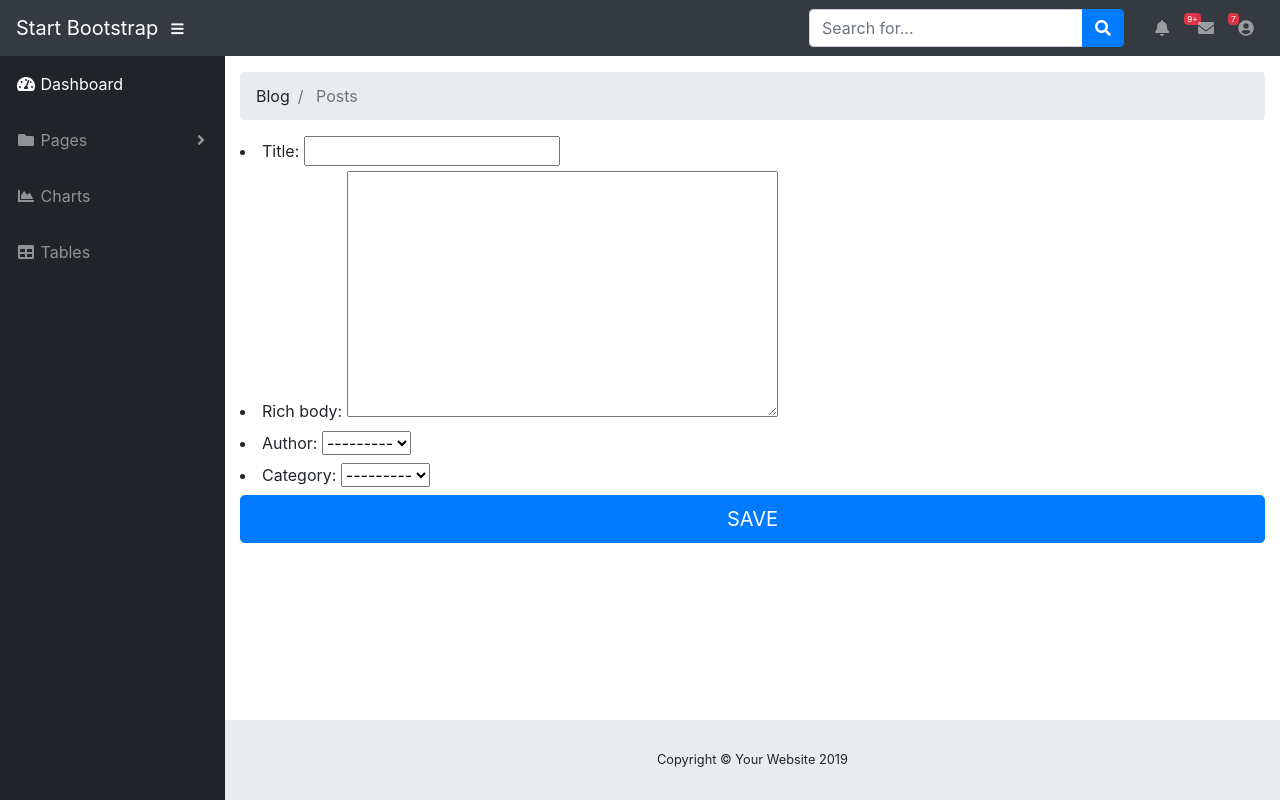
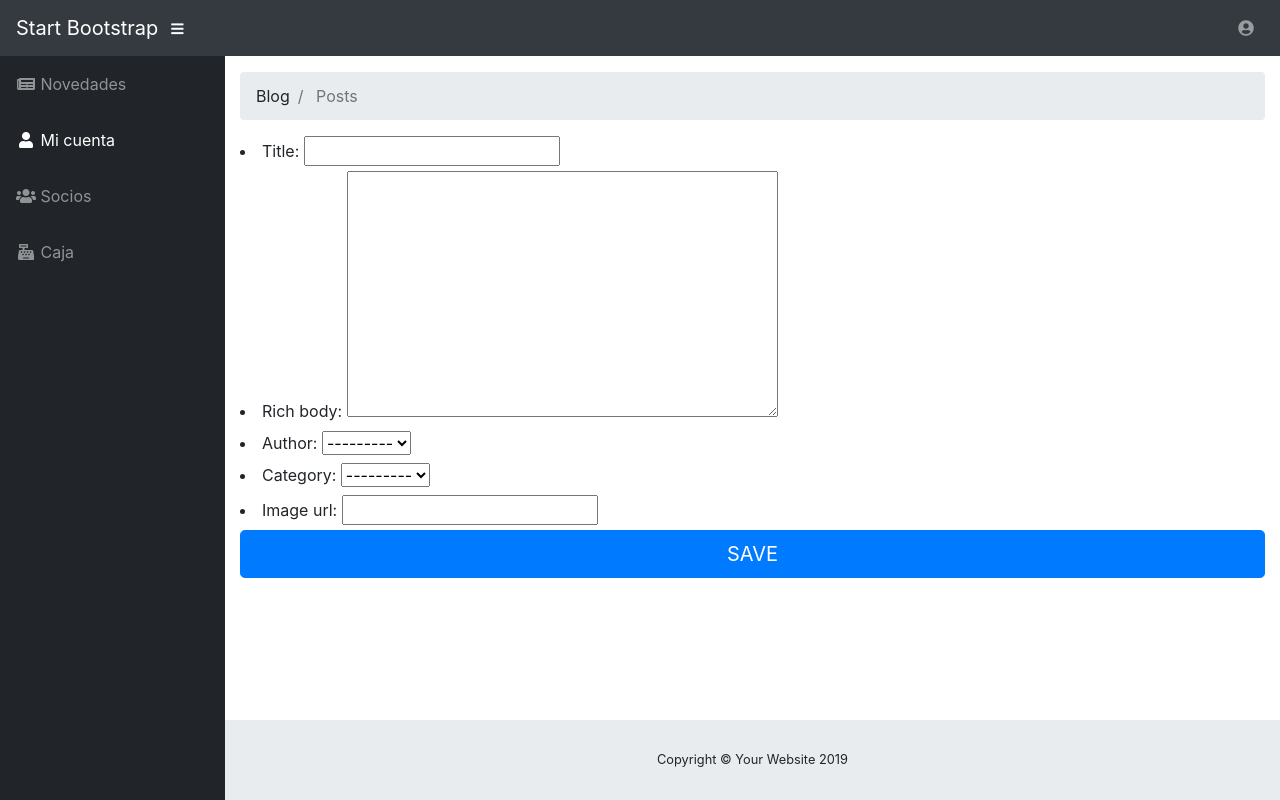
Before and after one commit to cristianemoyano/barrio-cloud, a Django app: page /blog/new/ in a window 1280 px wide. Run offline with Django 3.2, Linux system fonts and the light colour scheme; data that the repository does not hold is empty; some libraries are stand-ins or nearby versions.

Commit message:
improve blog

```diff
--- a/blog/models.py
+++ b/blog/models.py
@@ -34,11 +34,12 @@ class Category(TimestampleModel):
 
 
 class Blog(TimestampleModel):
-    title = models.CharField(max_length=250, unique=True)
-    slug = models.SlugField(max_length=250, unique=True)
-    body = models.TextField()
+    title = models.CharField(max_length=250)
+    slug = models.SlugField(max_length=250)
+    summary = models.CharField(max_length=100)
     rich_body = HTMLField()
     author = models.ForeignKey(User, on_delete=models.CASCADE)
+    image_url = models.CharField(max_length=250)
     posted = models.DateField(db_index=True, auto_now_add=True)
     category = models.ForeignKey(Category, on_delete=models.CASCADE)
 
--- a/blog/views.py
+++ b/blog/views.py
@@ -1,4 +1,4 @@
-from django.views.generic.base import TemplateView
+from django.views.generic.list import ListView
 from django.views.generic.edit import UpdateView
 from django.http import Http404
 from django.shortcuts import render
@@ -7,13 +7,15 @@ from blog.models import Blog, Category
 from django.views.generic.edit import CreateView
 
 
-class BlogView(TemplateView):
+class BlogView(ListView):
 
     template_name = 'blog/index.html'
+    model = Blog
+    paginate_by = 3  # if pagination is desired
+    context_object_name = 'posts'
 
     def get_context_data(self, **kwargs):
         context = super().get_context_data(**kwargs)
-        context['posts'] = Blog.objects.all()[:5]
         context['categories'] = Category.objects.all()
         return context
 
@@ -43,9 +45,9 @@ def view_category(request, slug):
 
 class PostCreateView(CreateView):
     model = Blog
-    fields = ['title', 'rich_body', 'author', 'category']
+    fields = ['title', 'rich_body', 'author', 'category', 'image_url']
 
 
 class PostUpdateView(UpdateView):
     model = Blog
-    fields = ['title', 'rich_body', 'author', 'category']
+    fields = ['title', 'rich_body', 'author', 'category', 'image_url']
--- a/templates/accounts/profile.html
+++ b/templates/accounts/profile.html
@@ -5,9 +5,6 @@
 
 {% block content %}
 
-<!-- Icon Cards-->
-
-        {% include "summary-cards.html" %}
 
   <h2>Profile</h2>
 
--- a/templates/blog/view_post.html
+++ b/templates/blog/view_post.html
@@ -6,6 +6,7 @@
 {% block content %}
 
    <h1>{{ post.title }}</h1>
+   <img class="card-img-top"  width="300px" height="300px" src="{{ post.image_url }}" alt={{ post.title }}>
    <p>{{ post.body }}</p>
    <p>{{ post.rich_body | safe }}</p>
    <p>{{ post.author }}</p>
--- a/templates/navbar.html
+++ b/templates/navbar.html
@@ -9,18 +9,20 @@
     <!-- Navbar Search -->
     <form class="d-none d-md-inline-block form-inline ml-auto mr-0 mr-md-3 my-2 my-md-0">
       <div class="input-group">
-        <input type="text" class="form-control" placeholder="Search for..." aria-label="Search" aria-describedby="basic-addon2">
+       <!--  <input type="text" class="form-control" placeholder="Search for..." aria-label="Search" aria-describedby="basic-addon2"> -->
         <div class="input-group-append">
-          <button class="btn btn-primary" type="button">
+         <!--  <button class="btn btn-primary" type="button">
             <i class="fas fa-search"></i>
-          </button>
+          </button> -->
         </div>
       </div>
     </form>
 
     <!-- Navbar -->
     <ul class="navbar-nav ml-auto ml-md-0">
-      <li class="nav-item dropdown no-arrow mx-1">
+
+      <!-- Alerts -->
+<!--       <li class="nav-item dropdown no-arrow mx-1">
         <a class="nav-link dropdown-toggle" href="#" id="alertsDropdown" role="button" data-toggle="dropdown" aria-haspopup="true" aria-expanded="false">
           <i class="fas fa-bell fa-fw"></i>
           <span class="badge badge-danger">9+</span>
@@ -31,8 +33,11 @@
           <div class="dropdown-divider"></div>
           <a class="dropdown-item" href="#">Something else here</a>
         </div>
-      </li>
-      <li class="nav-item dropdown no-arrow mx-1">
+      </li> -->
+
+
+      <!-- messages -->
+<!--       <li class="nav-item dropdown no-arrow mx-1">
         <a class="nav-link dropdown-toggle" href="#" id="messagesDropdown" role="button" data-toggle="dropdown" aria-haspopup="true" aria-expanded="false">
           <i class="fas fa-envelope fa-fw"></i>
           <span class="badge badge-danger">7</span>
@@ -43,14 +48,15 @@
           <div class="dropdown-divider"></div>
           <a class="dropdown-item" href="#">Something else here</a>
         </div>
-      </li>
+      </li> -->
+
+      <!-- Profile -->
       <li class="nav-item dropdown no-arrow">
         <a class="nav-link dropdown-toggle" href="#" id="userDropdown" role="button" data-toggle="dropdown" aria-haspopup="true" aria-expanded="false">
           <i class="fas fa-user-circle fa-fw"></i>
         </a>
         <div class="dropdown-menu dropdown-menu-right" aria-labelledby="userDropdown">
-          <a class="dropdown-item" href="#">Settings</a>
-          <a class="dropdown-item" href="#">Activity Log</a>
+          <a class="dropdown-item" href="{% url 'accounts:user-profile' %}">Profile</a>
           <div class="dropdown-divider"></div>
           <a class="dropdown-item" href="#" data-toggle="modal" data-target="#logoutModal">Logout</a>
         </div>
--- a/templates/sidebar.html
+++ b/templates/sidebar.html
@@ -1,35 +1,24 @@
 
     <ul class="sidebar navbar-nav">
+      <li class="nav-item">
+        <a class="nav-link" href="{% url 'blog:blog-index' %}">
+          <i class="fas fa-fw fa-newspaper"></i>
+          <span>Novedades</span></a>
+      </li>
       <li class="nav-item active">
-        <a class="nav-link" href="index.html">
-          <i class="fas fa-fw fa-tachometer-alt"></i>
-          <span>Dashboard</span>
+        <a class="nav-link" href="{% url 'blog:blog-index' %}">
+          <i class="fas fa-fw fa-user"></i>
+          <span>Mi cuenta</span>
         </a>
       </li>
-      <li class="nav-item dropdown">
-        <a class="nav-link dropdown-toggle" href="#" id="pagesDropdown" role="button" data-toggle="dropdown" aria-haspopup="true" aria-expanded="false">
-          <i class="fas fa-fw fa-folder"></i>
-          <span>Pages</span>
-        </a>
-        <div class="dropdown-menu" aria-labelledby="pagesDropdown">
-          <h6 class="dropdown-header">Login Screens:</h6>
-          <a class="dropdown-item" href="login.html">Login</a>
-          <a class="dropdown-item" href="register.html">Register</a>
-          <a class="dropdown-item" href="forgot-password.html">Forgot Password</a>
-          <div class="dropdown-divider"></div>
-          <h6 class="dropdown-header">Other Pages:</h6>
-          <a class="dropdown-item" href="404.html">404 Page</a>
-          <a class="dropdown-item" href="blank.html">Blank Page</a>
-        </div>
+      <li class="nav-item">
+        <a class="nav-link" href="{% url 'blog:blog-index' %}">
+          <i class="fas fa-fw fa-users"></i>
+          <span>Socios</span></a>
       </li>
       <li class="nav-item">
-        <a class="nav-link" href="charts.html">
-          <i class="fas fa-fw fa-chart-area"></i>
-          <span>Charts</span></a>
-      </li>
-      <li class="nav-item">
-        <a class="nav-link" href="tables.html">
-          <i class="fas fa-fw fa-table"></i>
-          <span>Tables</span></a>
+        <a class="nav-link" href="{% url 'blog:blog-index' %}">
+          <i class="fas fa-fw fa-cash-register"></i>
+          <span>Caja</span></a>
       </li>
     </ul>
```
Also changed, not shown: templates/blog/index.html (+46 -7 lines), blog/migrations/0004_auto_20191118_2135.py (added).
